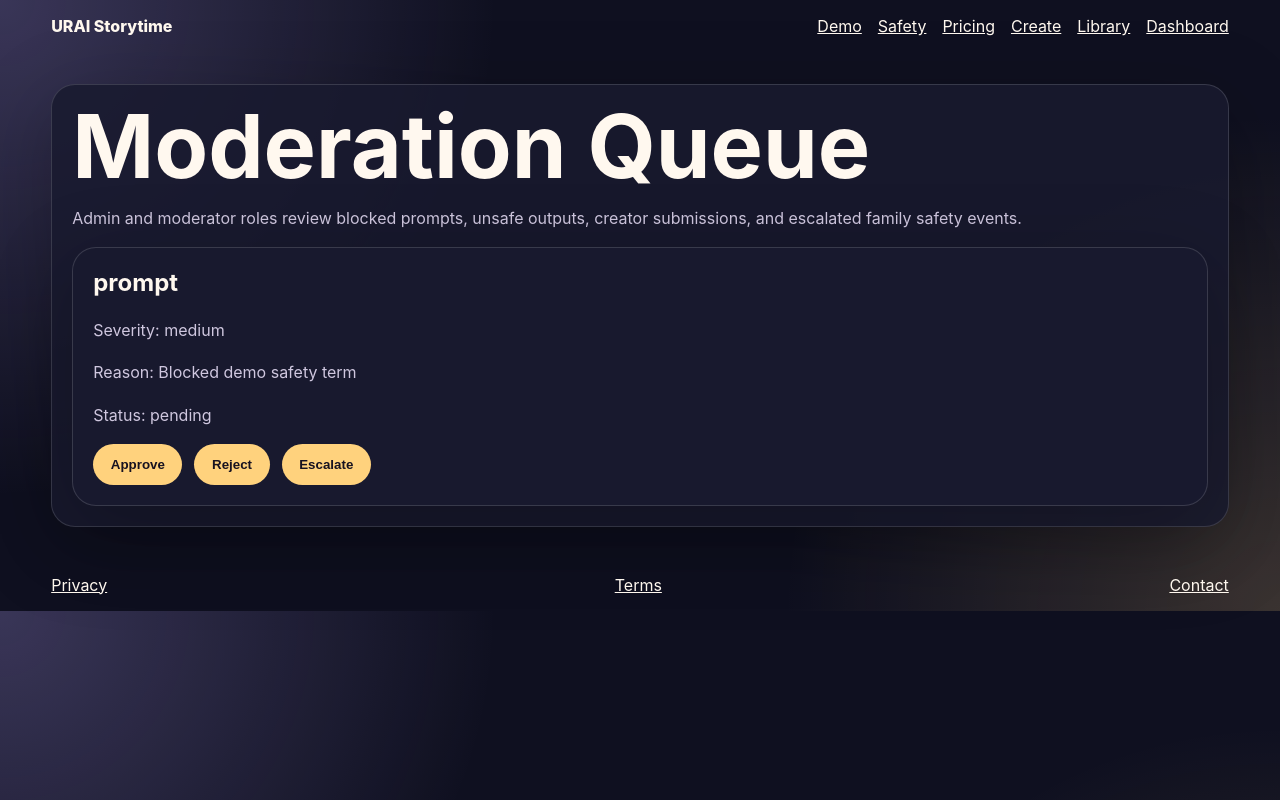
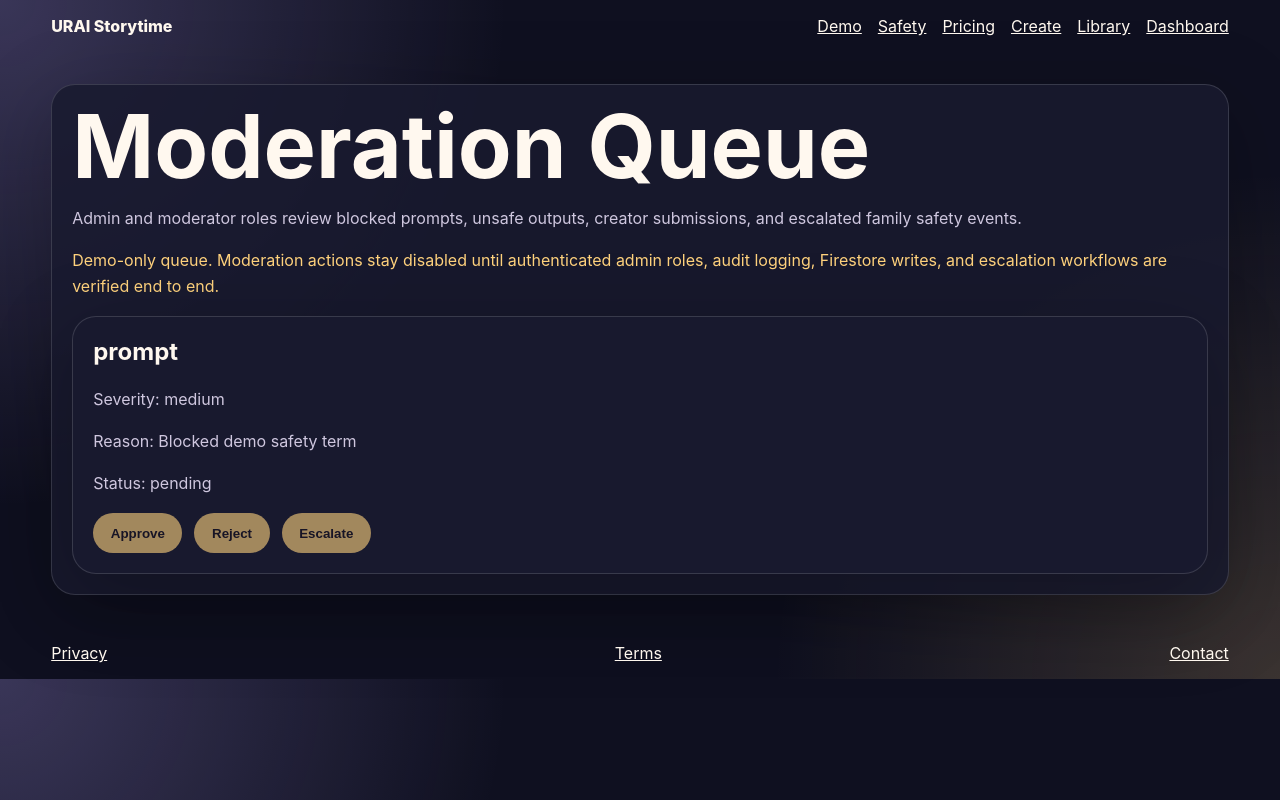
Before and after one commit to LifeLoggerAI/urai-storytime, a Next.js app: page /admin/moderation in a window 1280 px wide. Built offline with nearby package versions, Linux system fonts and the light colour scheme; no server answers.

Commit message:
Disable demo moderation actions

```diff
--- a/src/components/AdminModerationQueue.tsx
+++ b/src/components/AdminModerationQueue.tsx
@@ -1,4 +1,3 @@
-export function AdminModerationQueue() {
 const demoItems = [
   {
     id: 'mod_demo_1',
@@ -9,12 +8,17 @@ export function AdminModerationQueue() {
   }
 ];
 
+export function AdminModerationQueue() {
   return (
     <section className="card">
       <h1>Moderation Queue</h1>
       <p>
         Admin and moderator roles review blocked prompts, unsafe outputs, creator submissions,
         and escalated family safety events.
+      </p>
+      <p className="notice">
+        Demo-only queue. Moderation actions stay disabled until authenticated admin roles,
+        audit logging, Firestore writes, and escalation workflows are verified end to end.
       </p>
       <div className="grid">
         {demoItems.map((item) => (
@@ -23,10 +27,10 @@ export function AdminModerationQueue() {
             <p>Severity: {item.severity}</p>
             <p>Reason: {item.reason}</p>
             <p>Status: {item.status}</p>
-            <div className="actions">
-              <button>Approve</button>
-              <button>Reject</button>
-              <button>Escalate</button>
+            <div className="actions" aria-label="Disabled demo moderation actions">
+              <button disabled title="Demo only: approval requires verified admin auth and audit logging">Approve</button>
+              <button disabled title="Demo only: rejection requires verified admin auth and audit logging">Reject</button>
+              <button disabled title="Demo only: escalation requires verified workflows and audit logging">Escalate</button>
             </div>
           </article>
         ))}
```
Lines whose indentation alone changed are shown as unchanged.
